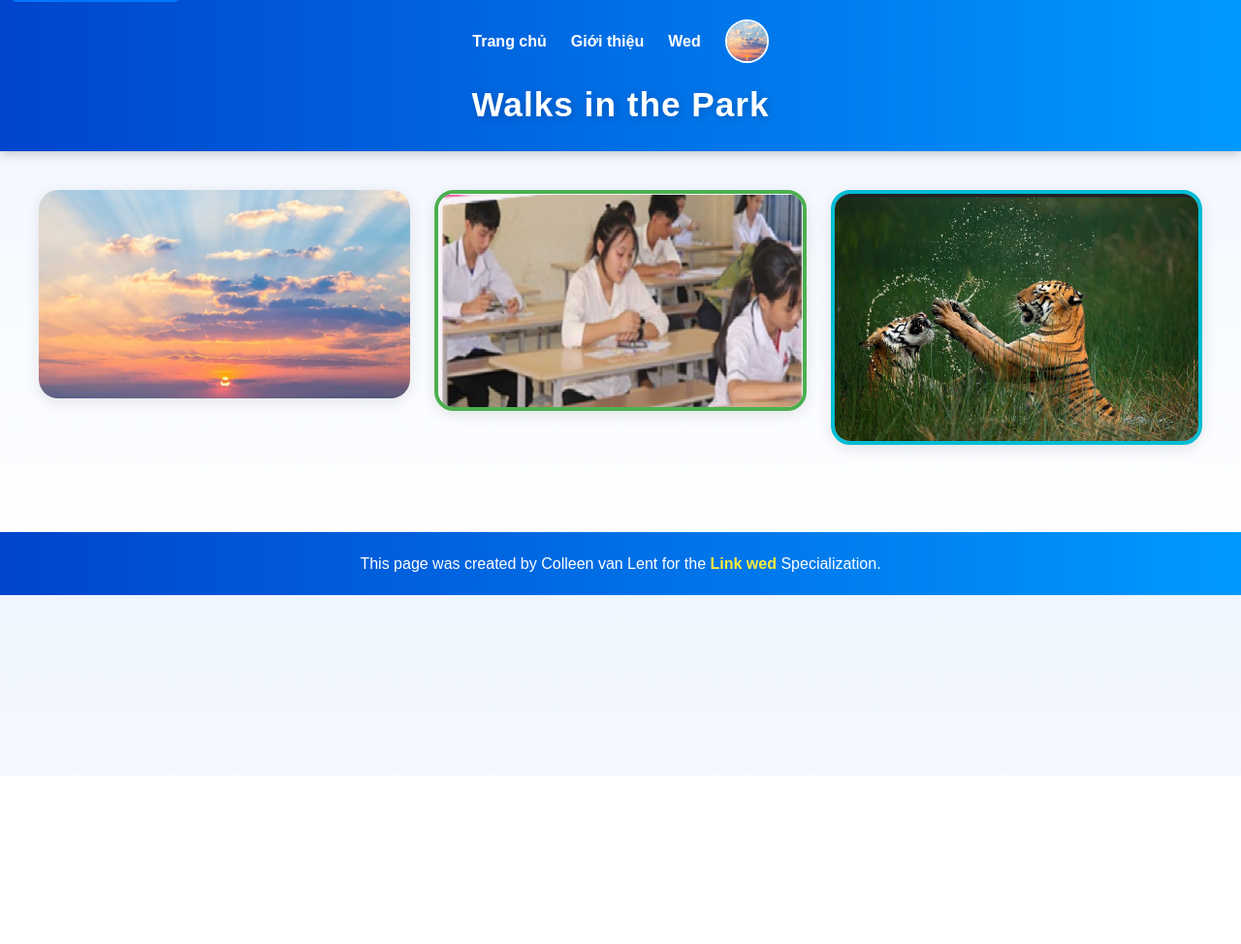
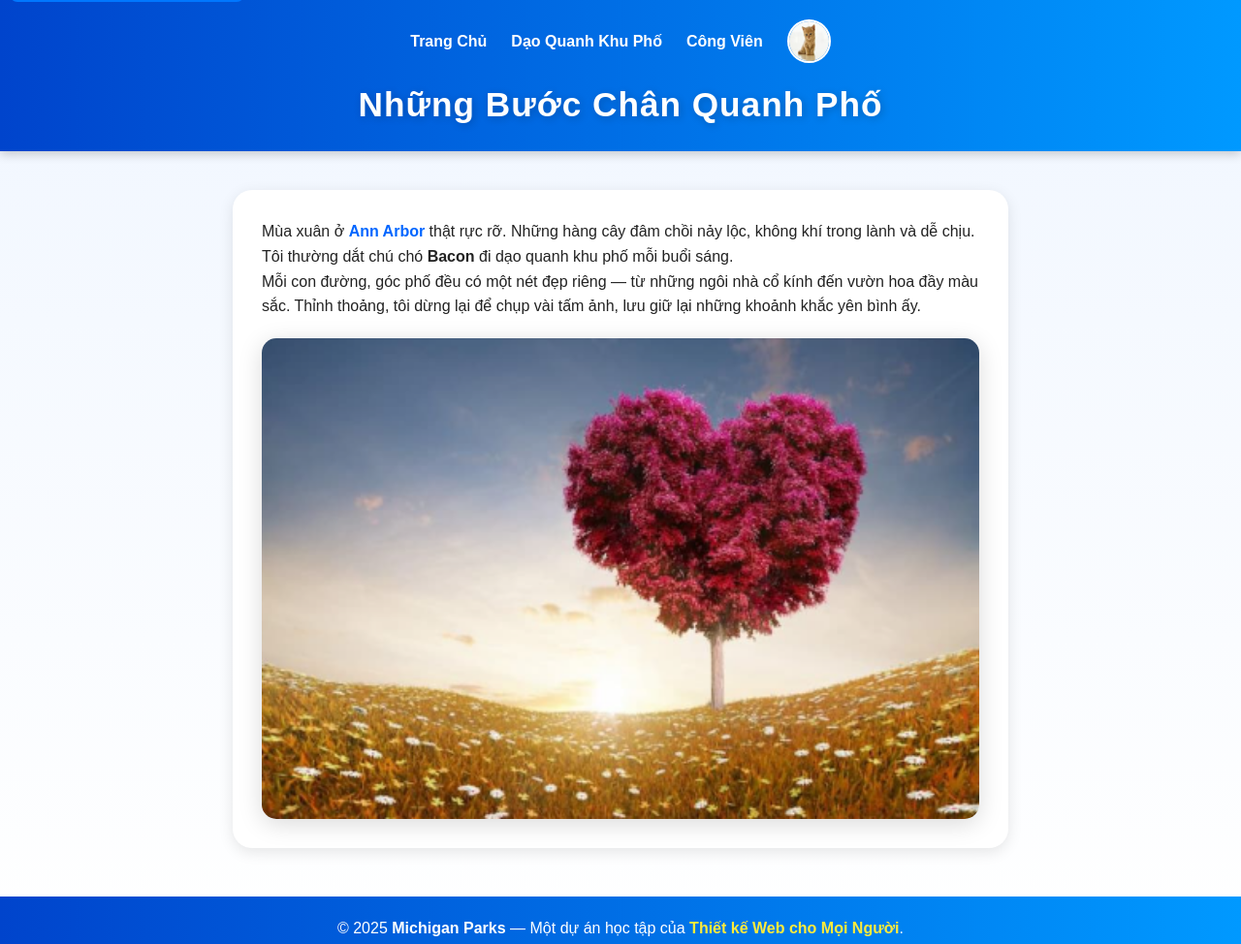
Before and after one commit to NguyenNghiDuc/Group-08, a plain HTML site: page html/walks.html in a window 1280 px wide. Shown: the top 974 px of the page at 97% size. Before the commit the page ends 800 px from the top, so only its background shows below. Drawn offline with Linux system fonts and the light colour scheme.

Commit message:
Auto update

```diff
--- a/css/style.css
+++ b/css/style.css
@@ -164,3 +164,33 @@ body {
     padding: 20px;
   }
 }
+.text-box {
+  max-width: 800px;
+  margin: 40px auto;
+  padding: 30px;
+  background: #ffffff;
+  border-radius: 20px;
+  box-shadow: 0 4px 15px rgba(0,0,0,0.1);
+  animation: fadeIn 0.8s ease;
+}
+
+.text-box a {
+  color: #0066ff;
+  text-decoration: none;
+  font-weight: bold;
+}
+.text-box a:hover {
+  text-decoration: underline;
+}
+
+.single-img {
+  display: block;
+  width: 100%;
+  border-radius: 15px;
+  margin-top: 20px;
+  box-shadow: 0 5px 25px rgba(0,0,0,0.15);
+  transition: transform 0.4s;
+}
+.single-img:hover {
+  transform: scale(1.03);
+}
--- a/html/walks.html
+++ b/html/walks.html
@@ -1,38 +1,46 @@
 <!DOCTYPE html>
-<html lang="en">
+<html lang="vi">
 <head>
   <meta charset="UTF-8">
   <meta name="viewport" content="width=device-width, initial-scale=1.0">
-  <title>Walks in the Park</title>
+  <title>Dạo Quanh Khu Phố - Michigan Parks</title>
   <link rel="stylesheet" href="../css/style.css">
 </head>
 <body>
 
-  <a href="#main" class="skip">Skip to Main Content</a>
+  <a href="#main" class="skip">Bỏ qua để đến nội dung chính</a>
 
   <header>
     <nav>
-      <a href="index.html">Trang chủ</a>
-      <a href="walks.html">Giới thiệu</a>
-      <a href="park.html">Wed</a>
-      <img src="../images/anh1.png" alt="Dog">
+      <a href="index.html">Trang Chủ</a>
+      <a href="walks.html" class="active">Dạo Quanh Khu Phố</a>
+      <a href="park.html">Công Viên</a>
+      <img src="../images/meo.png" alt="Logo">
     </nav>
-    <h1>Walks in the Park</h1>
+    <h1>Những Bước Chân Quanh Phố</h1>
   </header>
 
   <main id="main">
-    <section class="gallery">
-      <img src="../images/anh1.png" alt="">
-      <img src="../images/ba.png" alt=" f">
-      <img src="../images/ho.png" alt="f">
+    <section class="text-box">
+      <p>
+        Mùa xuân ở <a href="#">Ann Arbor</a> thật rực rỡ.
+        Những hàng cây đâm chồi nảy lộc, không khí trong lành và dễ chịu.
+        Tôi thường dắt chú chó <b>Bacon</b> đi dạo quanh khu phố mỗi buổi sáng.
+      </p>
+      <p>
+        Mỗi con đường, góc phố đều có một nét đẹp riêng — từ
+        những ngôi nhà cổ kính đến vườn hoa đầy màu sắc.
+        Thỉnh thoảng, tôi dừng lại để chụp vài tấm ảnh,
+        lưu giữ lại những khoảnh khắc yên bình ấy.
+      </p>
+      <img src="../images/anh3.png" alt="Phố Michigan" class="single-img">
     </section>
   </main>
 
   <footer>
     <p>
-      This page was created by Colleen van Lent for the
-      <a href="https://xaydungchinhsach.chinhphu.vn/lich-thi-tuyen-sinh-vao-lop-10-tai-ha-noi-nam-hoc-2025-2026-119250321125128371.htm">Link wed</a>
-      Specialization.
+      © 2025 <b>Michigan Parks</b> — Một dự án học tập của
+      <a href="https://www.coursera.org/specializations/web-design">Thiết kế Web cho Mọi Người</a>.
     </p>
   </footer>
 
```
Also changed, not shown: html/index.html (+16 -17 lines), html/park.html (+12 -15 lines).
